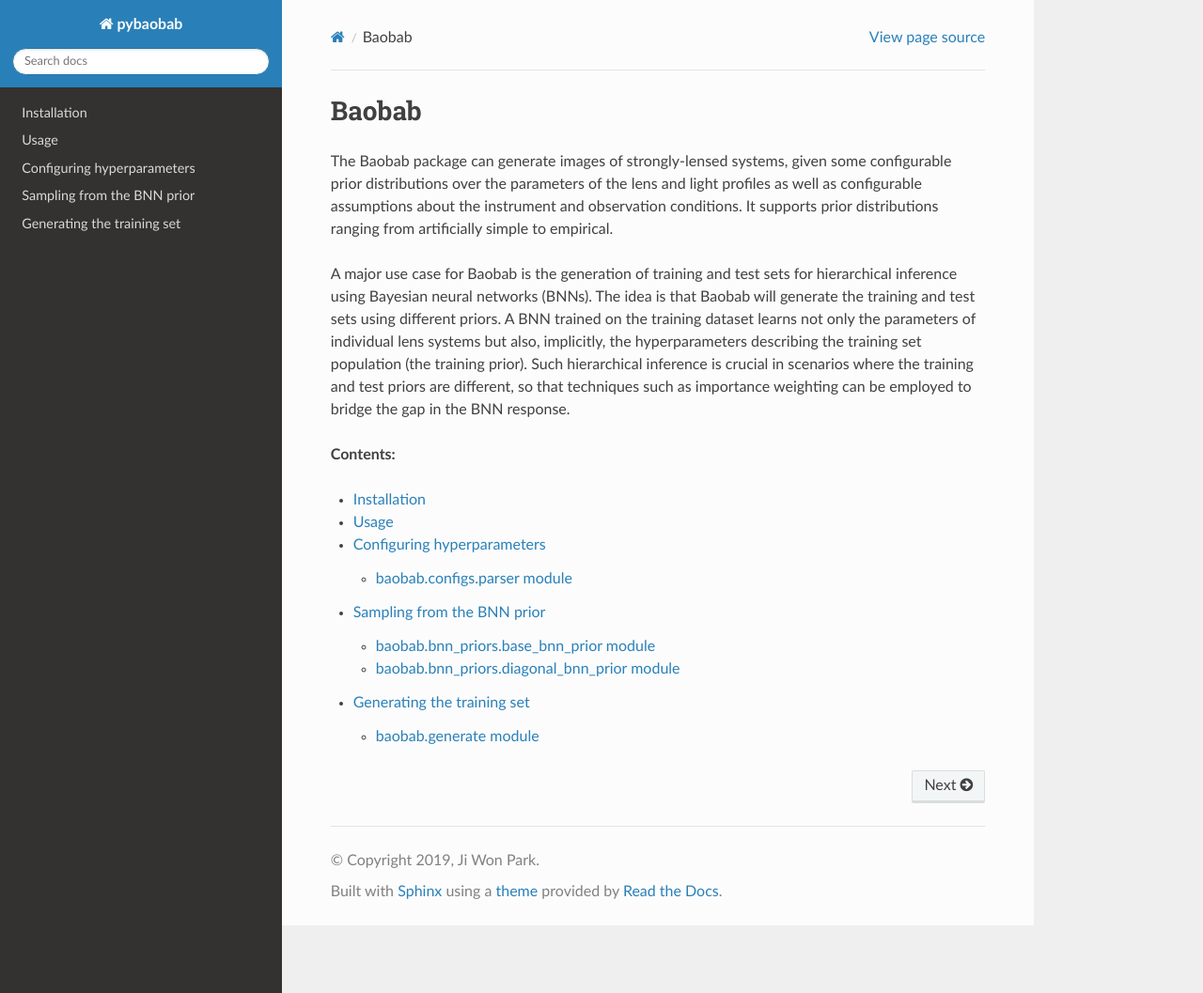
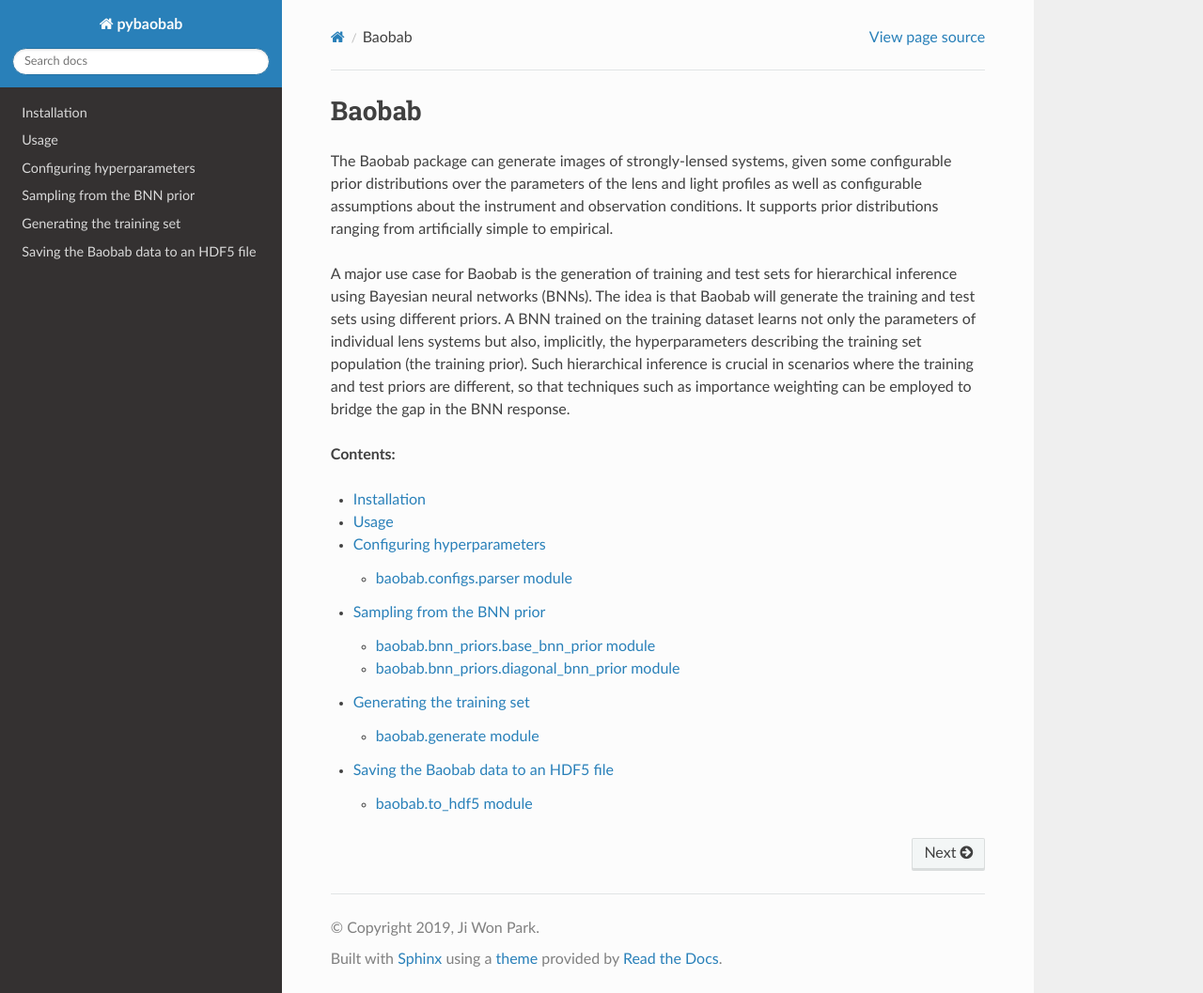
Before and after one commit to jiwoncpark/baobab, a Sphinx documentation site: the page built from docs/index.rst, in a window 1280 px wide and 1057 px high. Shown: the whole window at 94% size. Built offline with Sphinx 7.4.7 and the Read the Docs theme 2.0.0, drawn with Linux system fonts in a browser that asks for light colours.

Commit message:
Add RTD page for to_hdf5.py script

```diff
--- a/docs/index.rst
+++ b/docs/index.rst
@@ -15,3 +15,4 @@ A major use case for Baobab is the generation of training and test sets for hier
    configs
    bnn_prior
    generate
+   to_hdf5
--- /dev/null
+++ b/docs/to_hdf5.rst
@@ -0,0 +1,10 @@
+Saving the Baobab data to an HDF5 file
+======================================
+
+baobab.to_hdf5 module
+----------------------
+
+.. automodule:: baobab.to_hdf5
+    :members:
+    :undoc-members:
+    :show-inheritance:
```
